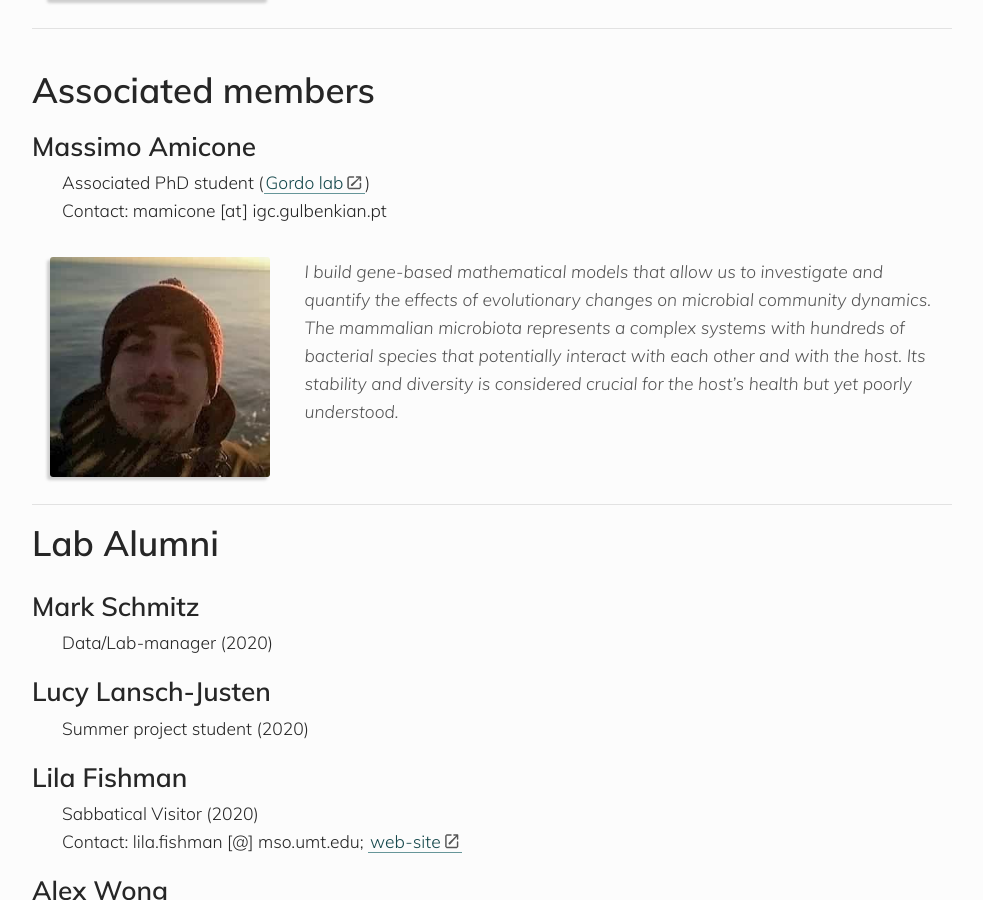
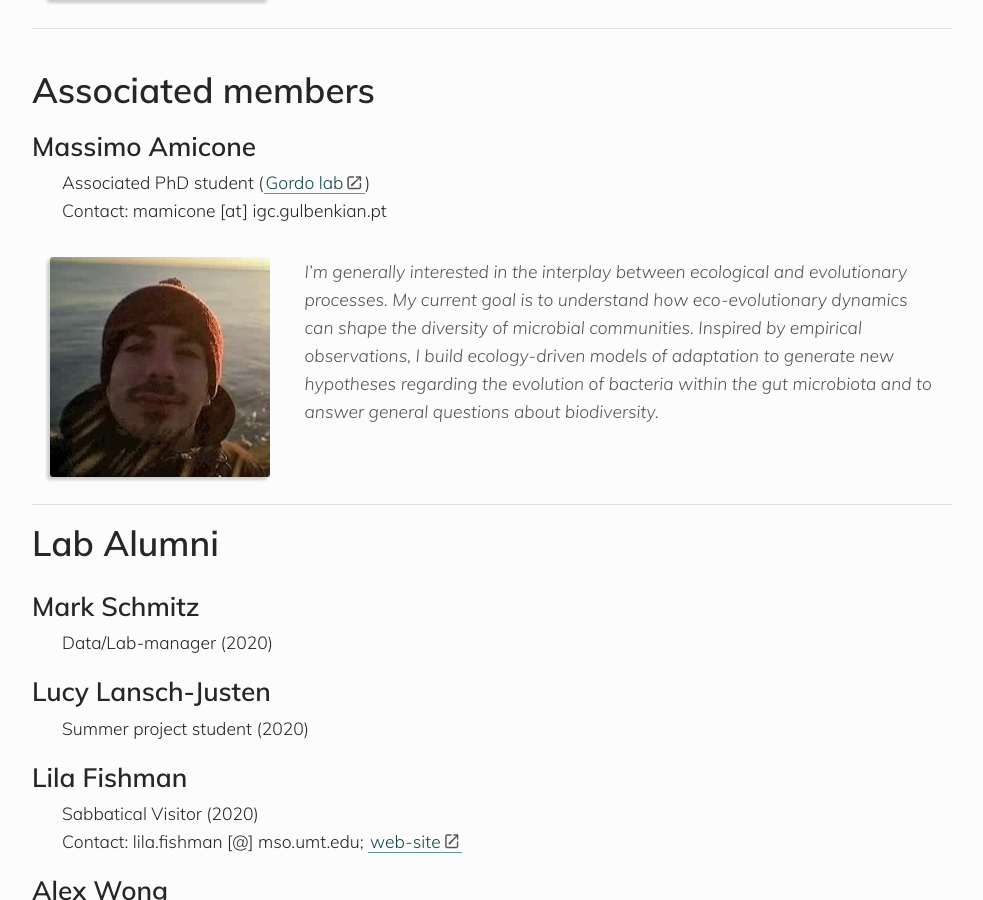
Before and after one commit to banklab/banklab.github.io, a Jekyll site: the page built from people.md, in a window 1280 px wide and 900 px high, scrolled down 4072 px. Shown: the whole window, without its empty margins (148-1131 px from the left). Built offline with Jekyll 4.4.1, drawn with Linux system fonts in a browser that asks for light colours; some web fonts are replaced.

Commit message:
new text for Massimo

```diff
--- a/people.md
+++ b/people.md
@@ -109,8 +109,7 @@ Currently, I am developing models for the way fitness landscapes vary across dif
 * Contact: mamicone [at] igc.gulbenkian.pt
 
 ![Photo of Massimo Amicone](/assets/img/team/massimo_amicone_320x320.jpg)
-<i>I build gene-based mathematical models that allow us to investigate and quantify the effects of evolutionary changes on microbial community dynamics. The mammalian microbiota represents a complex systems with hundreds of bacterial species that potentially interact with each other and with the host. Its stability and diversity is considered crucial for the host’s health but yet poorly understood.
-</i>
+<i>I’m generally interested in the interplay between ecological and evolutionary processes. My current goal is to understand how eco-evolutionary dynamics can shape the diversity of microbial communities. Inspired by empirical observations, I build ecology-driven models of adaptation to generate new hypotheses regarding the evolution of bacteria within the gut microbiota and to answer general questions about biodiversity.</i>
 
 </div>
 
```
